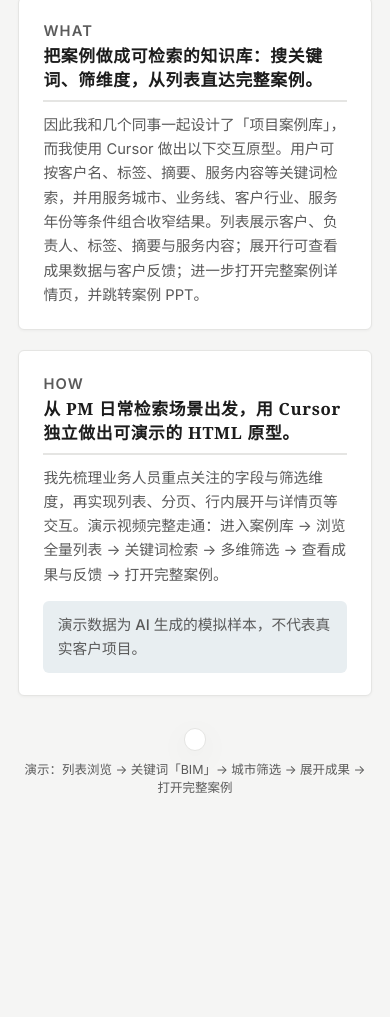
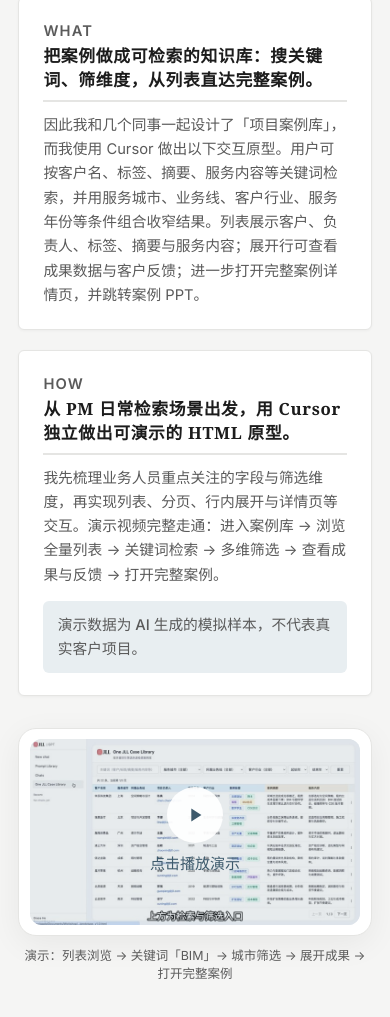
Before and after one commit to TruthHere/GraceResume, a website: page products/project-case-library.html in a window 390 px wide. Shown: the part 849-1866 px from the top of the page. Before the commit the page ends 1694 px from the top, so only its background shows below. Drawn offline with Linux system fonts and the light colour scheme; a web font is replaced by a local one.

Commit message:
Fix collapsed mobile demo area showing only the play button dot.
Keep poster images in document flow so video containers retain height when children are absolutely positioned.

Co-authored-by: Cursor <cursoragent@cursor.com>

```diff
--- a/css/critical.css
+++ b/css/critical.css
@@ -37,7 +37,7 @@ body {
 .video-lazy .video-poster {
   display: block;
   width: 100%;
-  height: 100%;
+  height: auto;
   object-fit: contain;
   background: #e8eef1;
 }
--- a/css/product.css
+++ b/css/product.css
@@ -347,12 +347,12 @@ body[data-lang="en"] .product-story-lead {
 }
 
 .video-lazy .video-poster {
-  position: absolute;
-  inset: 0;
+  position: relative;
   z-index: 1;
   display: block;
   width: 100%;
-  height: 100%;
+  height: auto;
+  vertical-align: top;
   object-fit: contain;
   background: #e8eef1;
   pointer-events: none;
@@ -810,6 +810,16 @@ body[data-lang="en"] .product-story--row .product-story-lead {
   margin-inline: auto;
 }
 
+@media (max-width: 960px) {
+  .product-case-demo {
+    width: 100%;
+  }
+
+  .product-case-demo .product-demo-frame {
+    width: 100%;
+  }
+}
+
 .product-case-demo .product-demo-frame {
   width: fit-content;
   max-width: 100%;
@@ -823,12 +833,12 @@ body[data-lang="en"] .product-story--row .product-story-lead {
 
 .product-case-demo .product-demo-screen--wide {
   width: calc(512px * 16 / 9);
-  height: 512px;
-  aspect-ratio: auto;
+  height: auto;
+  aspect-ratio: 16 / 9;
   max-width: 100%;
   border-radius: 12px;
   overflow: hidden;
-  background: #0f172a;
+  background: #e8eef1;
 }
 
 .product-case-demo .product-demo-screen--wide video {
--- a/products/project-case-library.html
+++ b/products/project-case-library.html
@@ -7,7 +7,7 @@
   <meta name="color-scheme" content="light" >
   <title>项目案例库 · Grace He</title>
   <style>
-    html{background:#f5f5f4;color-scheme:light}body{margin:0;background:#f5f5f4;color:#1c1c1c;-webkit-text-size-adjust:100%}.product-page{max-width:720px;margin:0 auto;padding:2.5rem 1.5rem 4rem;min-height:100vh}.product-demo-screen{background:#e8eef1;position:relative;overflow:hidden}.product-demo-screen--wide{aspect-ratio:16/9}.video-lazy .video-poster{position:absolute;inset:0;display:block;width:100%;height:100%;object-fit:contain;background:#e8eef1}
+    html{background:#f5f5f4;color-scheme:light}body{margin:0;background:#f5f5f4;color:#1c1c1c;-webkit-text-size-adjust:100%}.product-page{max-width:720px;margin:0 auto;padding:2.5rem 1.5rem 4rem;min-height:100vh}.product-demo-screen{background:#e8eef1;position:relative;overflow:hidden}.product-demo-screen--wide{aspect-ratio:16/9;width:100%}.video-lazy .video-poster{display:block;width:100%;height:auto;background:#e8eef1}
   </style>
   <link rel="stylesheet" href="../css/critical.css?v=2" >
   <link rel="preload" href="../assets/jll-case-library-poster.jpg" as="image" />
@@ -18,7 +18,7 @@
   <link rel="stylesheet" href="../css/fonts-inter.css?v=1" >
   <link rel="stylesheet" href="../css/fonts-noto.css?v=3" >
   <link rel="stylesheet" href="../css/style.css?v=12" >
-  <link rel="stylesheet" href="../css/product.css?v=32" />
+  <link rel="stylesheet" href="../css/product.css?v=33" />
   <script src="../js/page-path.js?v=1"></script>
   <link rel="stylesheet" href="../css/layout-overrides.css?v=2" >
   <script src="../js/load-dev-tools.js?v=1"></script>
```
Also changed, not shown: products/cost-organizer.html (+1 -1 lines), products/procurement-skill.html (+1 -1 lines), products/progressviewer.html (+2 -2 lines).
